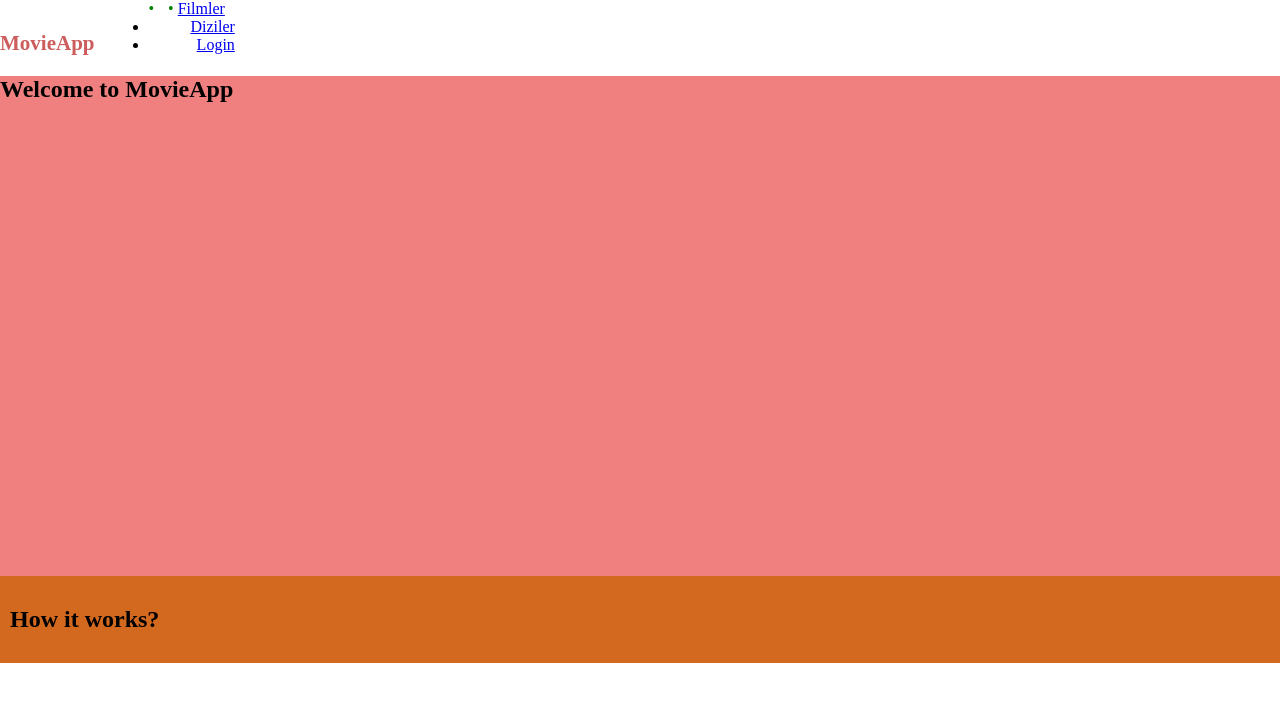
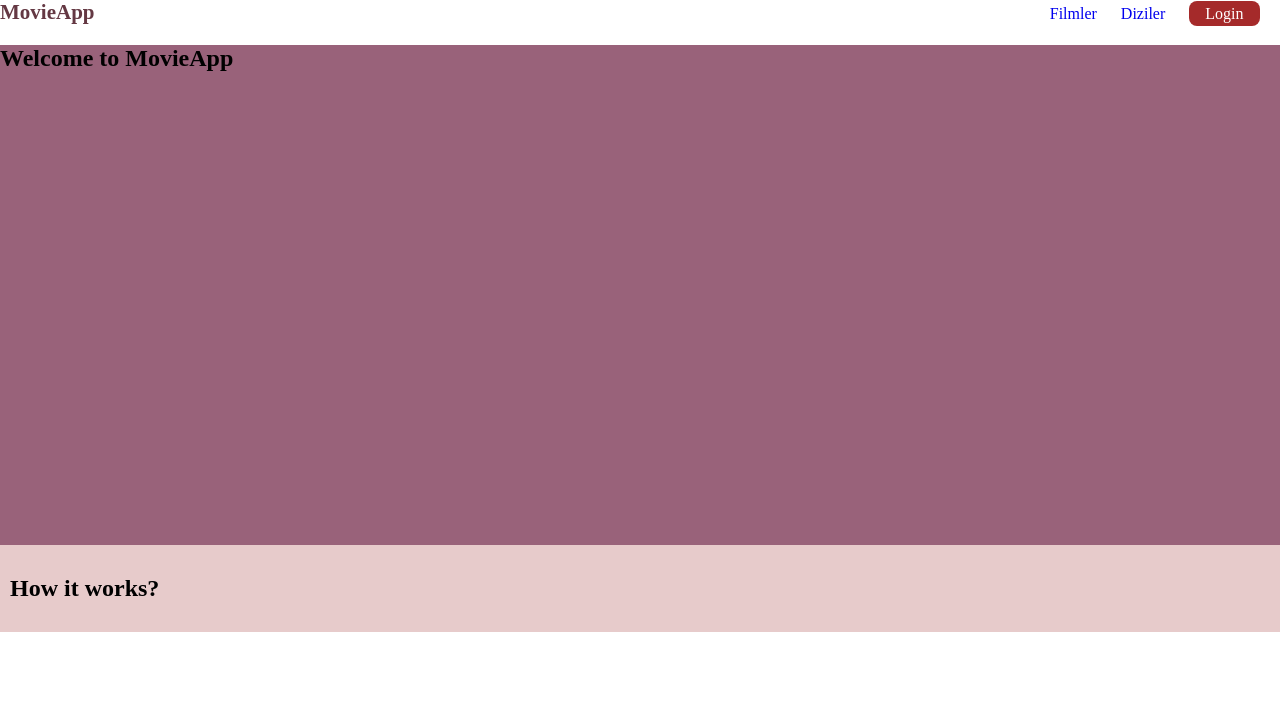
Before and after one commit to seymaras/web-gelistirme, a plain HTML site: page Css2/stylingButton.html in a window 1280 px wide. Drawn offline with Linux system fonts and the light colour scheme.

Commit message:
Update stylingButton.html

```diff
--- a/Css2/stylingButton.html
+++ b/Css2/stylingButton.html
@@ -12,62 +12,76 @@
         margin: 0;
       }
       #showcase {
-        background-color: lightcoral;
+        background-color: #99627a;
         height: 500px;
-        width: px;
+        width: 100%;
         padding: 10 px;
       }
       #how-it-works {
-        background-color: chocolate;
+        background-color: #e7cbcb;
         padding: 10px;
       }
       #main-header {
-        background-color: forestgreen;
+        background-color: #e7cbcb;
         padding: 8px 16px;
       }
 
       .main-nav {
         display: inline-block;
-        width: calc(100%-99px);
+        width: calc(100% - 99px);
         text-align: right;
       }
-      .main-nav_item {
+      .main-nav__item {
+        display: inline-block;
+        margin: 0 10px;
+        padding: 0;
+      }
+      .main-nav__item {
         display: inline-block;
         margin: 0 10px;
       }
-      .main-header_logo {
-        color: indianred;
+      .main-header__logo {
+        color: #643843;
         text-decoration: none;
         font-weight: bold;
         font-size: 21px;
       }
-      .main-nav_item a:hover,
-      .main-nav_item:hover::before {
-        color: slateblue;
+      .main-nav__item a {
+        text-decoration: none;
+        color: s;
+      }
+      .main-nav__item a:hover,
+      .main-nav__item:hover::before {
+        color: #643843;
+      }
+      .main-nav__item a:active::before,
+      .main-nav__item a:active {
+        color: #ffff;
       }
       .main-nav_item::before {
         content: "\2022";
-        color: green;
+        color: #ffff;
       }
       .main-nav_item--login a {
-        color: coral;
+        color: #ffff;
         background-color: brown;
         padding: 4px 16px;
+        border-radius: 8px;
       }
     </style>
   </head>
   <body>
-    <header class=" main-header">
-      <a href="#" class="main-header_logo">MovieApp</a>
+    <header class="main-header">
+      <a href="#" class="main-header__logo">MovieApp</a>
       <nav class="main-nav">
-        <ul class="main-nav_item">
-          <li class="main-nav_item">
+        <ul class="main-nav__item">
+          <li class="main-nav__item">
             <a href="#">Filmler</a>
           </li>
-          <li class="main-nav-item">
+          <li class="main-nav__item">
             <a href="#">Diziler</a>
           </li>
-          <li class="main-nav-item_main-nav_item--login">
+          <li class="main-nav__item main-nav_item--login">
             <a href="#">Login</a>
           </li>
         </ul>
```
